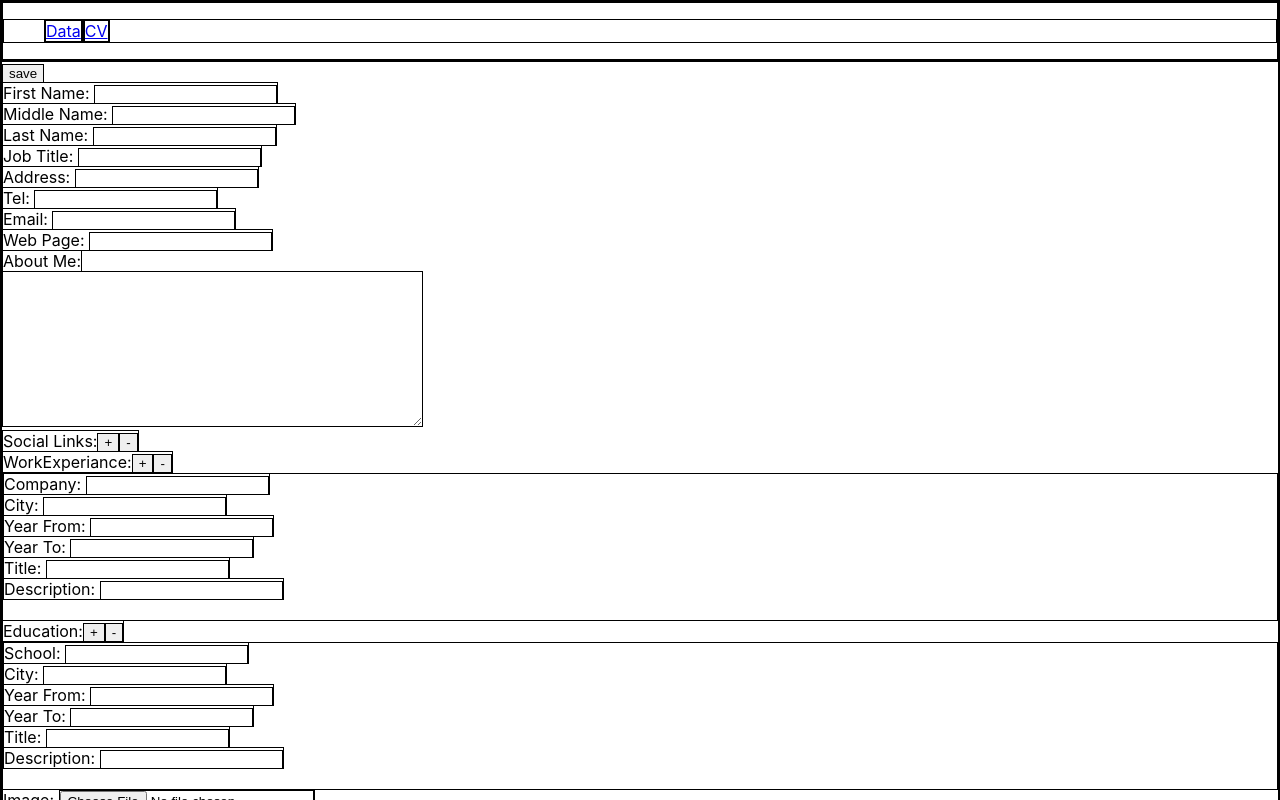
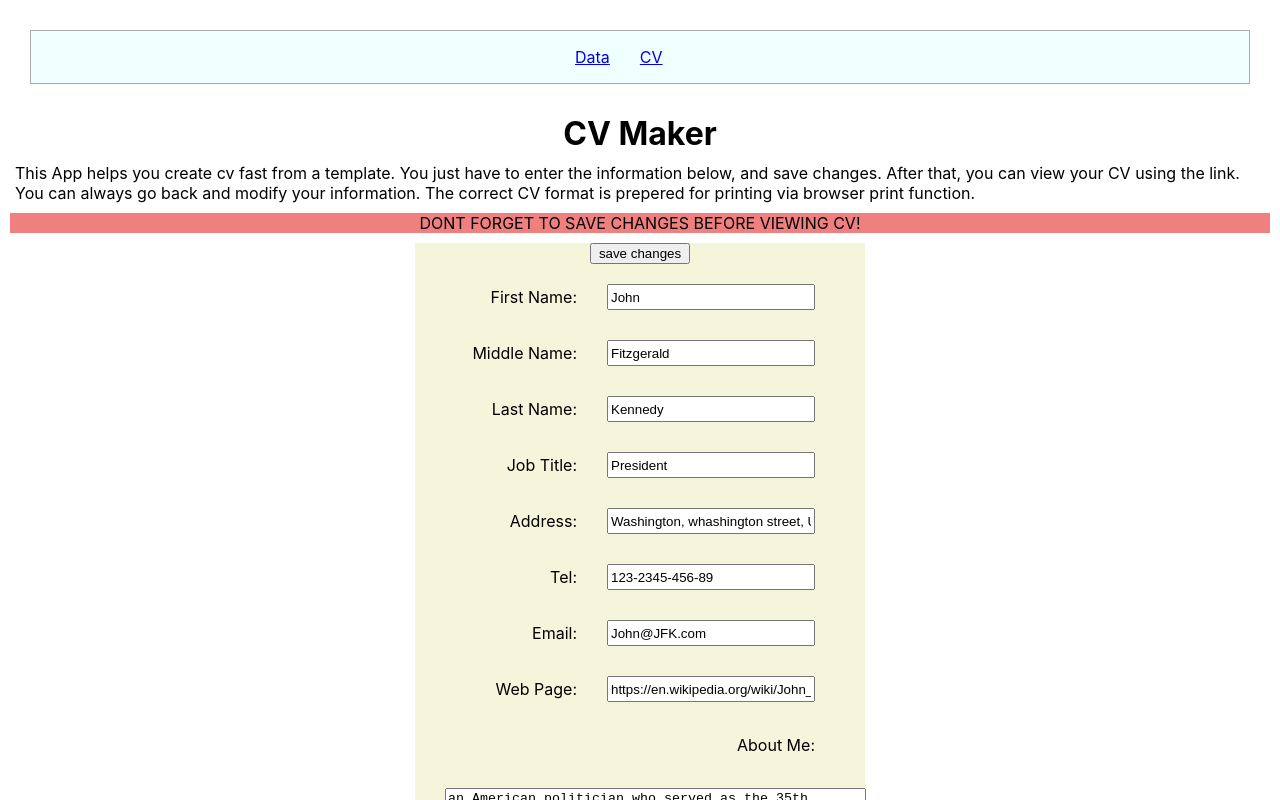
Before and after one commit to TheWaySheGoes/cv-maker-app, a React (Create React App) app: page / in a window 1280 px wide. Shown: the top 800 px of the page. Built offline with nearby package versions, Linux system fonts and the light colour scheme.

Commit message:
final changes in design

```diff
--- a/src/features/CV/cv.css
+++ b/src/features/CV/cv.css
@@ -1,6 +1,7 @@
+/*
 body * {
     border: solid black 1px;
-}
+}*/
 
 @media print {
     body * {
@@ -16,42 +17,62 @@ body * {
     }
 }
 
-#main {
-    width: 21cm;
-    height: 29.7cm;
-    margin-left: auto;
-    margin-right: auto;
+h4, h3, h2, h1, p {
+    margin: 10px;
+    padding-left: 15px;
+    padding-right: 15px;
+}
+.white_text {
+    color: lightgray;
 }
 
-.item1 {grid-area:image;}
+aside {
+    float: left;
+    width: 25%;
+    display: inline-block;
+}
+article{
+    float: right;
+    width: 70%;
+    display: inline-block;
+    border-left: 1px solid gray;
+    margin-bottom: 10px;
+}
+
+
+.item1 {
+    grid-area:image;
+    background-color: gray;
+}
 .item2 {grid-area:name;}
 .item3 {grid-area:contact;}
-.item4 {grid-area:about;}
-.item5 {grid-area:work;}
-.item6 {grid-area:social;}
-.item7 {grid-area:education;}
+.item4 {grid-area:about; background-color: gray;}
+.item5 {grid-area:work; border-top: solid 1px gray;}
+.item6 {grid-area:social; background-color: gray; border-top: solid 1px lightgray;}
+.item7 {grid-area:education; border-top: solid 1px gray;}
 .item8 {grid-area:references;}
 .empty {grid-area:empty}
 
 .grid_container {
     display: grid;
     grid-template-areas:
-    'image name empty contact'
+    'image name name contact'
     'about work work work'
     'social education education education'
     'social references references references';
     gap: 0px;
-    background-color: #2196F3;
-    padding: 15px;
+    margin: 15px;
 
 }
 .grid_container > div {
-    background-color: rgba(255, 255, 255, 0.8);
-    text-align: center;
-    padding: 20px 0;
-    font-size: 30px;
+    padding: 0px;
 }
 
 #photo {
-    height: 150px;
+    width: 200px;
+    border-radius: 2%;
+    margin: 10px;
+    padding-left: 15px;
+    padding-right: 15px;
+    padding-top: 5px;
 }
--- a/src/features/Data/Data.js
+++ b/src/features/Data/Data.js
@@ -1,5 +1,6 @@
 import { memo, useState } from "react";
 import { useSelector, useDispatch } from 'react-redux'
+import './data.css'
 import {
     setFName,
     setMName,
@@ -140,7 +141,7 @@ const Data = () => {
     }
     //handle Image
     const handleFileChange = (image) => {
-        if(image){
+        if (image) {
             const fileURL = URL.createObjectURL(image);
             setImageState(fileURL);
         }
@@ -148,16 +149,24 @@ const Data = () => {
 
     return (
         <>
+            <h1>CV Maker</h1>
+            <p id="description">This App helps you create cv fast from a template.
+                You just have to enter the information below, and save changes.
+                After that, you can view your CV using the link.
+                You can always go back and modify your information.
+                The correct CV format is prepered for printing via browser print function.
+            </p>
+            <p class="info">DONT FORGET TO SAVE CHANGES BEFORE VIEWING CV!</p>
             <form onSubmit={saveGlobalState}>
-            <button type="submit">save</button><br/>
-                <label>First Name: <input type="text" value={fName} onChange={(e) => setFNameState(e.target.value)} /></label><br />
-                <label>Middle Name: <input type="text" value={mName} onChange={(e) => setMNameState(e.target.value)} /></label><br />
-                <label>Last Name: <input type="text" value={lName} onChange={(e) => setLNameState(e.target.value)} /></label><br />
-                <label>Job Title: <input type="text" value={jobTitle} onChange={(e) => setJobTitleState(e.target.value)} /></label><br />
-                <label>Address: <input type="text" value={address} onChange={(e) => setAddressState(e.target.value)} /></label><br />
-                <label>Tel: <input type="text" value={tel} onChange={(e) => setTelState(e.target.value)} /></label><br />
-                <label>Email: <input type="email" value={email} onChange={(e) => setEmailState(e.target.value)} /></label><br />
-                <label>Web Page: <input type="text" value={webPage} onChange={(e) => setWebpageState(e.target.value)} /></label><br />
+                <button type="submit" class="submitBtn">save changes</button><br />
+                <label class="label">First Name: <input type="text" value={fName} onChange={(e) => setFNameState(e.target.value)} /></label><br />
+                <label class="label">Middle Name: <input type="text" value={mName} onChange={(e) => setMNameState(e.target.value)} /></label><br />
+                <label class="label">Last Name: <input type="text" value={lName} onChange={(e) => setLNameState(e.target.value)} /></label><br />
+                <label class="label">Job Title: <input type="text" value={jobTitle} onChange={(e) => setJobTitleState(e.target.value)} /></label><br />
+                <label class="label">Address: <input type="text" value={address} onChange={(e) => setAddressState(e.target.value)} /></label><br />
+                <label class="label">Tel: <input type="text" value={tel} onChange={(e) => setTelState(e.target.value)} /></label><br />
+                <label class="label">Email: <input type="email" value={email} onChange={(e) => setEmailState(e.target.value)} /></label><br />
+                <label class="label">Web Page: <input type="text" value={webPage} onChange={(e) => setWebpageState(e.target.value)} /></label><br />
                 {/*About Me*/}
                 <label>About Me: </label><br />
                 <textarea value={aboutMe} onChange={(e) => setAboutMeState(e.target.value)} cols="50" rows="10" /><br />
@@ -183,7 +192,7 @@ const Data = () => {
                         <label>Year From: <input type="text" value={obj.yearFrom} onChange={(e) => handleWorkExperianceList(e.target.value, index, "yearFrom")} /></label><br />
                         <label>Year To: <input type="text" value={obj.yearTo} onChange={(e) => handleWorkExperianceList(e.target.value, index, "yearTo")} /></label><br />
                         <label>Title: <input type="text" value={obj.title} onChange={(e) => handleWorkExperianceList(e.target.value, index, "title")} /></label><br />
-                            <label>Description: <input type="text" value={obj.description} onChange={(e) => handleWorkExperianceList(e.target.value, index, "description")} /></label><br />
+                        <label>Description: <textarea value={obj.description} onChange={(e) => handleWorkExperianceList(e.target.value, index, "description")}  cols="50" rows="10" /></label><br />
                         <br />
                     </div>
                 ))}
@@ -200,13 +209,13 @@ const Data = () => {
                         <label>Year From: <input type="text" value={obj.yearFrom} onChange={(e) => handleEducationList(e.target.value, index, "yearFrom")} /></label><br />
                         <label>Year To: <input type="text" value={obj.yearTo} onChange={(e) => handleEducationList(e.target.value, index, "yearTo")} /></label><br />
                         <label>Title: <input type="text" value={obj.title} onChange={(e) => handleEducationList(e.target.value, index, "title")} /></label><br />
-                            <label>Description: <input type="text" value={obj.description} onChange={(e) => handleEducationList(e.target.value, index, "description")} /></label><br />
+                        <label>Description: <textarea value={obj.description} onChange={(e) => handleEducationList(e.target.value, index, "description")} cols="50" rows="10" /></label><br />
                         <br />
                     </div>
                 ))}
                 {/*Image*/}
                 <label>Image: <input type="file" accept="image/*" onChange={(e) => handleFileChange(e.target.files[0])} /></label><br />
-                <img src={image} style={{height:"200px"}}></img><br/>
+                <img src={image} style={{ height: "200px" }}></img><br />
                 {/*References */}
                 <label>References:
                     <button onClick={() => addReferencesElements()}>+</button>
@@ -217,9 +226,9 @@ const Data = () => {
                         <input key={index} type="text" value={value} onChange={(e) => handleReferencesList(e.target.value, index)} /><br />
                     </>))}
 
-                <button type="submit">save</button>
+                <button type="submit" class="submitBtn">save changes</button>
             </form >
-            <p>{image}</p>
+            <p class="info">DONT FORGET TO SAVE CHANGES BEFORE VIEWING CV!</p>
         </>
     );
 }
--- /dev/null
+++ b/src/features/Data/data.css
@@ -0,0 +1,51 @@
+label {
+    display: flex;
+    flex-direction: row;
+    justify-content: flex-end;
+    text-align: right;
+    width: 400px;
+    line-height: 26px;
+    margin-bottom: 10px;
+  }
+
+  input {
+    height: 20px;
+    flex: 0 0 200px;
+    margin-left: 30px;
+  }
+  img, textarea {
+    flex: 0 0 200px;
+    margin-left: 30px;
+  }
+
+  .info {
+    background-color: lightcoral;
+    text-align: center;
+  }
+#description {
+    margin-left: auto;
+    margin-right: auto;
+    text-align: left;
+}
+
+  button {
+    margin-left: 30px;
+  }
+  .submitBtn {
+    display: block;
+    width: 100px;
+    margin-left: auto;
+    margin-right: auto;
+  }
+
+  form{
+    display: block;
+    background-color: beige;
+    width: 450px;
+    margin-left: auto;
+    margin-right: auto;
+
+  }
+  h1{
+    text-align: center;
+  }
--- a/src/features/Data/dataSlice.js
+++ b/src/features/Data/dataSlice.js
@@ -4,21 +4,32 @@ import { createSlice } from "@reduxjs/toolkit";
 export const dataSlice = createSlice({
     name: 'data',
     initialState: {
-        fName: '',
-        mName: '',
-        lName: '',
-        jobTitle: '',
-        address: '',
-        tel: '',
-        email: '',
-        webpage: '',
-        aboutMe: '',
-        socialLinks: [],
+        fName: 'John',
+        mName: 'Fitzgerald ',
+        lName: 'Kennedy',
+        jobTitle: 'President',
+        address: 'Washington, whashington street, USA ',
+        tel: '123-2345-456-89',
+        email: 'John@JFK.com',
+        webpage: 'https://en.wikipedia.org/wiki/John_F._Kennedy',
+        aboutMe: 'an American politician who served as the 35th president of the United States from 1961 until his assassination in 1963. He was the youngest person to assume the presidency by election and the youngest president at the end of his tenure.[2] Kennedy served at the height of the Cold War, and the majority of his foreign policy concerned relations with the Soviet Union and Cuba. A Democrat, Kennedy represented Massachusetts in both houses of the U.S. Congress prior to his presidency.',
+        socialLinks: ['https://en.wikipedia.org/wiki/John_F._Kennedy'],
         workExperience: [
-            {}//{company: '', city: '', yearFrom: '', yearTo: '', title: '', description: ''}
+            {
+                company: 'Government',
+                city: 'Washington',
+                yearFrom: '1961',
+                yearTo: '1963',
+                title: 'The Prez',
+                description: 'Kennedys administration included high tensions with communist states in the Cold War. As a result, he increased the number of American military advisers in South Vietnam. The Strategic Hamlet Program began in Vietnam during his presidency. In April 1961, he authorized an attempt to overthrow the Cuban government of Fidel Castro in the failed Bay of Pigs Invasion. In November 1961, he authorized the Operation Mongoose, also aimed at removing the communists from power in Cuba.'}
         ],
         education: [
-            {}//{ school: '', city: '', yearFrom: '', yearTo: '', title: '', description: '' }
+            { school: 'US Navy',
+            city: 'Washington',
+            yearFrom: '1941',
+            yearTo: '1945',
+            title: 'Lieutenant',
+            description: 'n January 1942, Kennedy was assigned to the ONI field office at Headquarters, Sixth Naval District, in Charleston, South Carolina.[45] His hope was to be the commander of a PT (patrol torpedo) boat, but his health problems seemed almost certain to prevent him from active duty.' }
         ],
         image:null,
         references: [],
--- /dev/null
+++ b/src/features/Layout/Layout.css
@@ -0,0 +1,21 @@
+
+
+
+.nav_ul {
+    display:block;
+    list-style-type: none;
+    width: 200px;
+    margin-left: auto;
+    margin-right: auto;
+}
+.nav_ul_li {
+    display:inline-block;
+    margin-left: 15px;
+    margin-right: 15px;
+
+}
+.static {
+    border: 1px solid darkgray;
+    margin:30px;
+    background-color: azure;
+}
--- a/src/features/Layout/Layout.js
+++ b/src/features/Layout/Layout.js
@@ -1,5 +1,5 @@
 import { Outlet, Link } from "react-router-dom";
-import style from './Layout.module.css'
+import style from './Layout.css'
 import React from "react";
 
 
@@ -10,13 +10,13 @@ const Layout = () => {
     return (
 
         <>
-            <header>
+            <header class="static">
                 <nav>
-                    <ul id={style.nav_ul}>
-                        <li className={style.nav_ul_li}>
+                    <ul class="nav_ul">
+                        <li class="nav_ul_li">
                             <Link to="/">Data</Link>
                         </li>
-                        <li className={style.nav_ul_li}>
+                        <li class="nav_ul_li">
                             <Link to="/CV">CV</Link>
                         </li>
                     </ul>
@@ -25,13 +25,13 @@ const Layout = () => {
 
             <Outlet />
 
-            <footer>
+            <footer class="static">
                 <nav>
-                    <ul id={style.nav_ul}>
-                        <li className={style.nav_ul_li}>
+                    <ul class="nav_ul">
+                        <li class="nav_ul_li">
                             <Link to="/">Data</Link>
                         </li>
-                        <li className={style.nav_ul_li}>
+                        <li class="nav_ul_li">
                             <Link to="/CV">CV</Link>
                         </li>
                     </ul>
--- a/src/features/Layout/Layout.module.css
+++ /dev/null
@@ -1,10 +0,0 @@
-
-
-
-#nav_ul {
-    display:block;
-    list-style-type: none;
-}
-.nav_ul_li {
-    display:inline-block;
-}
--- a/src/index.css
+++ b/src/index.css
@@ -1,6 +1,3 @@
-body * {
-  border: solid black 1px;
-}
 
 body {
   margin: 0;
```
Also changed, not shown: src/features/CV/CV.js (+74 -9 lines), src/features/Data/data.module.css (deleted). Lines whose indentation alone changed are shown as unchanged.
